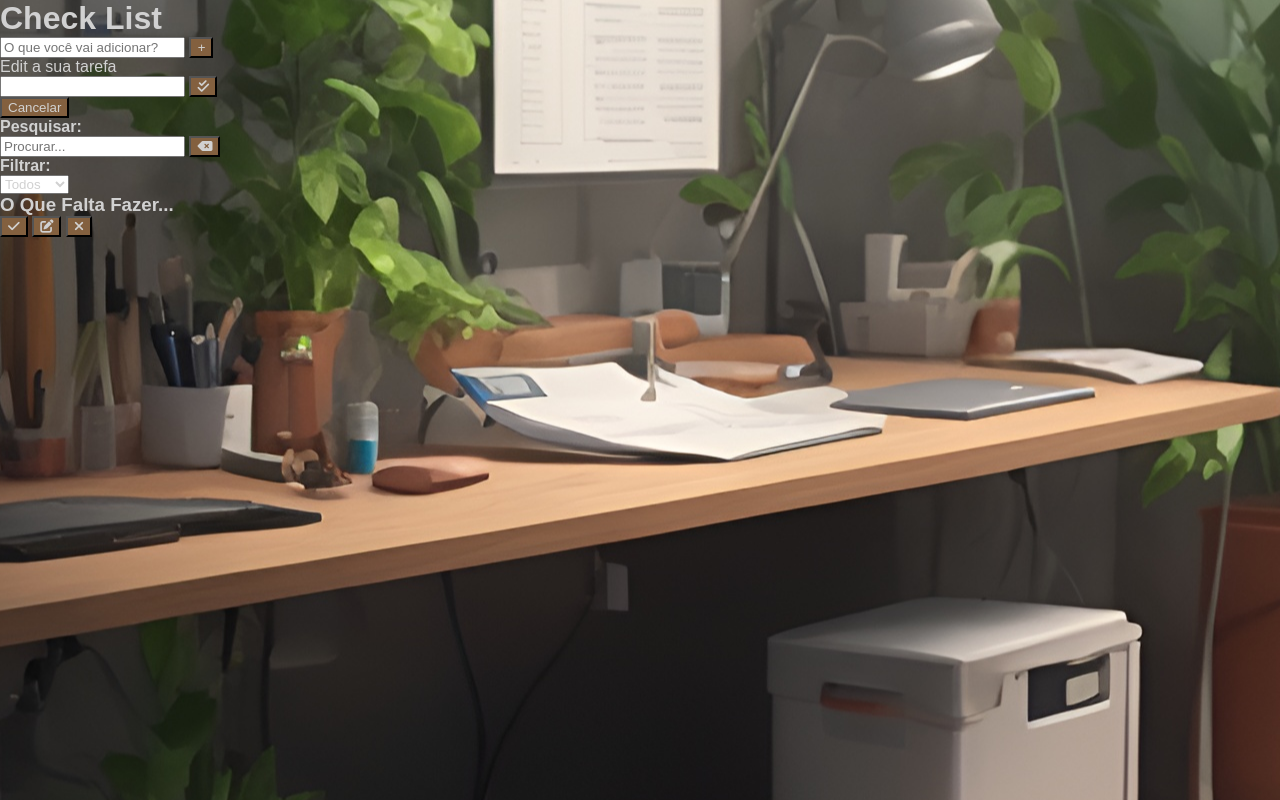
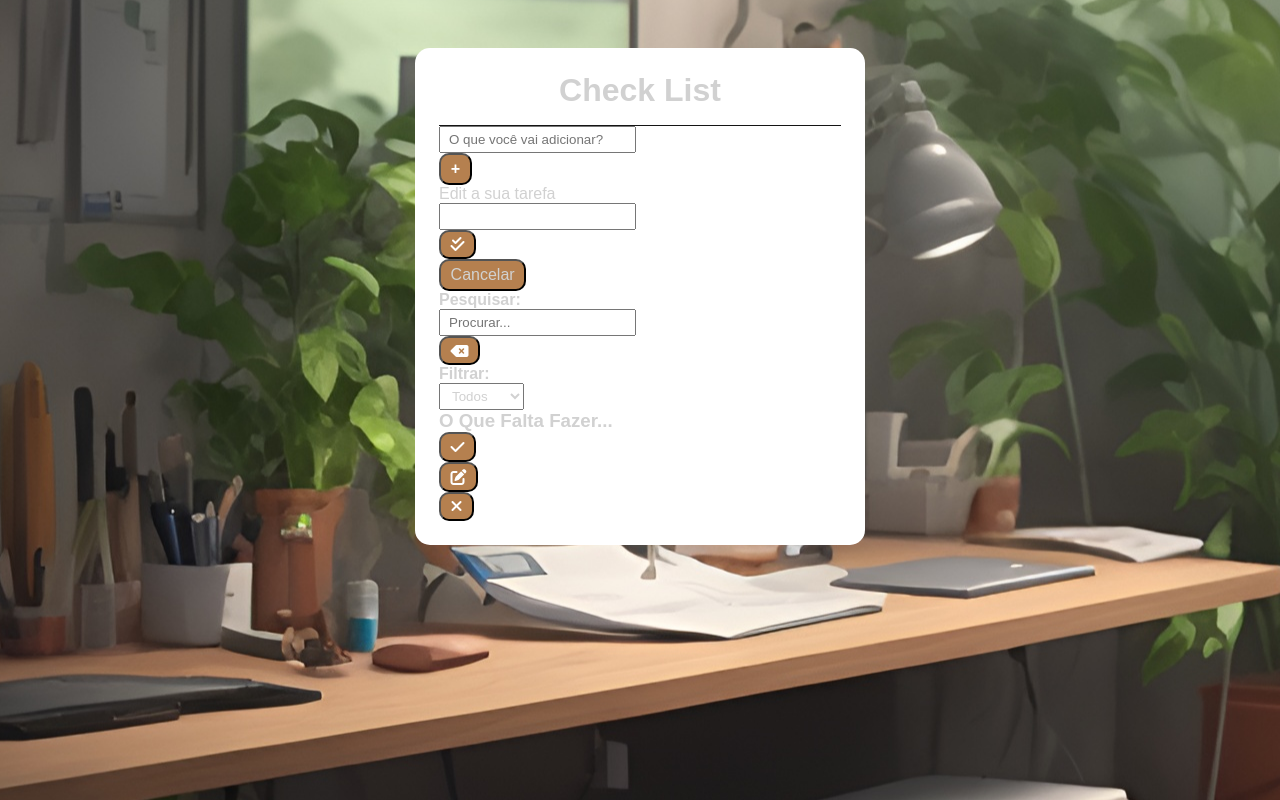
Before and after one commit to newgatzuk/Checklist, a plain HTML site: page index.html in a window 1280 px wide. Drawn offline with Linux system fonts and the light colour scheme.

Commit message:
Aplicação de personalização da pagina, deixando o check list mais bonito

```diff
--- a/css/style.css
+++ b/css/style.css
@@ -2,7 +2,18 @@
 :root {
     --bg-primario: rgb(44, 73, 125);
     --bg-segundo: rgb(209, 209, 209);
-    --bg-botao: rgb(131, 96, 63)
+    --bg-botao: rgb(181, 128, 79)
+}
+/* Animações */
+@keyframes aparecer {
+  0% {
+    opacity: 0;
+    transform: translateX(-100%);
+  }
+  100% {
+    opacity: 1;
+    transform: translateX(0);
+  }
 }
 
 /* Toda a Página */
@@ -21,6 +32,56 @@ body{
     background-position: center;
 }
 
+
+/* Personalização botão */
 button{
     background-color: var(--bg-botao);
+    animation: aparecer 1s;
+    padding: .3rem .6rem;
+    border-radius: 10px;
+    font-size: 1rem;
+    cursor: pointer;
+    display: flex;
+    justify-content: center;
+    align-items: center;
 }
+button:hover{
+    background-color: #4776a9;
+}
+button:hover > i{
+    color: #000000;
+}
+button i{
+    color: #fff;
+    font-weight: bold;
+    pointer-events: none;
+}
+
+/* Personalização input "select" */
+input,select{
+    /* isso vai mudar o espaçamento dentro do input */
+    padding: 0.25rem 0.5rem;
+}
+
+
+/* Esconder o editar */
+.esconder{
+    display: none;
+}
+
+/* deixar o corpo no meio */
+#formulario-inteiro{
+    max-width: 450px;
+    margin: 3rem auto;
+    background-color: #ffffff;
+    padding: 1.5rem;
+    border-radius: 15px;
+}
+
+/* titulo onde tem nome Check List */
+.titulo{
+    text-align: center;
+    color: black;
+    padding: 0 1rem 1rem;
+    border-bottom: 1px solid #141414;
+}
--- a/index.html
+++ b/index.html
@@ -18,9 +18,10 @@
 </head>
 
 <body>
+    <div id="formulario-inteiro">
     <!-- Cabeçalho e adicionar tarefa -->
     <div class="checklist-container">
-        <header>
+        <header class="titulo">
         <h1>Check List</h1>
         </header>
         <form id="check-form">
@@ -32,7 +33,7 @@
     </form>
 
     <!-- Parte usada para editar formulario -->
-    <form id="edita-form">
+    <form id="edita-form" class="">
         <p>Edit a sua tarefa</p>
         <div class="controle-form">
             <input type="text" id="editar-input">
@@ -88,7 +89,7 @@
     </div>
 
 
-
+    </div>
 </body>
 
 </html>
```
